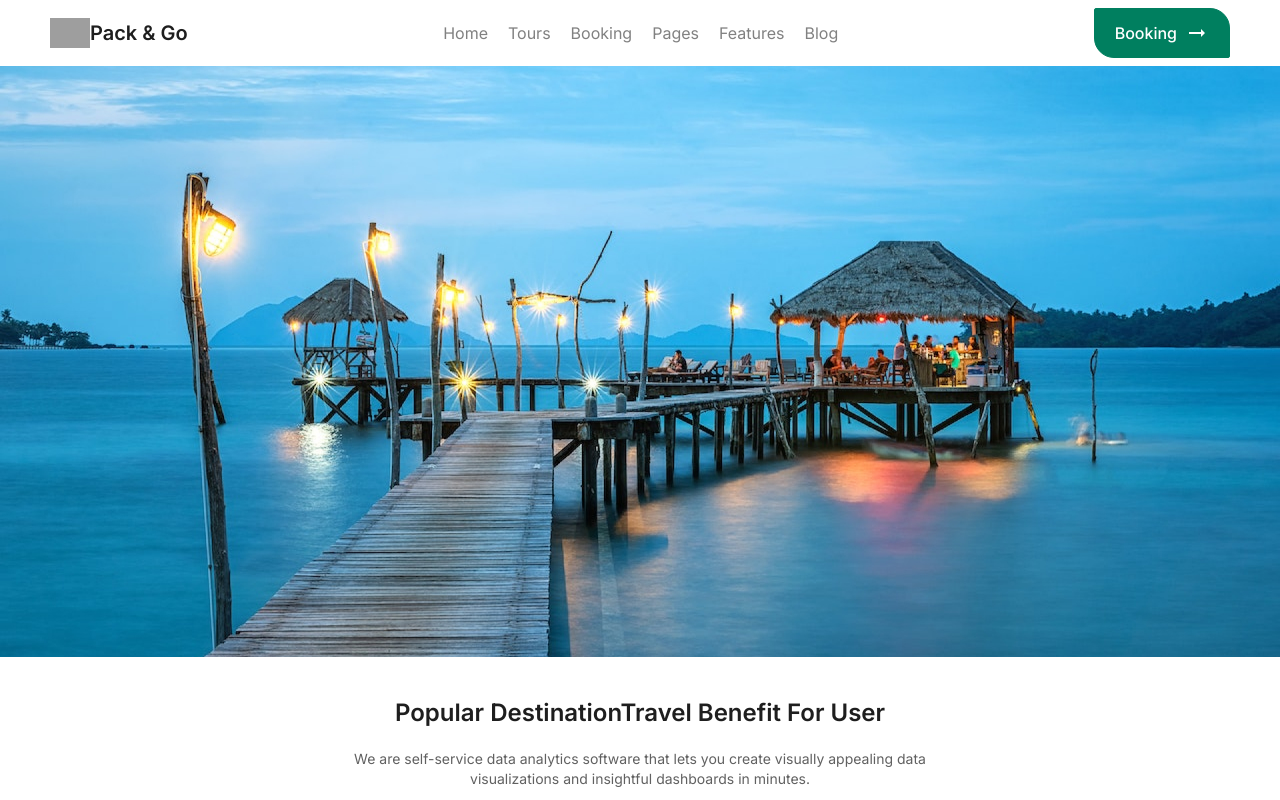
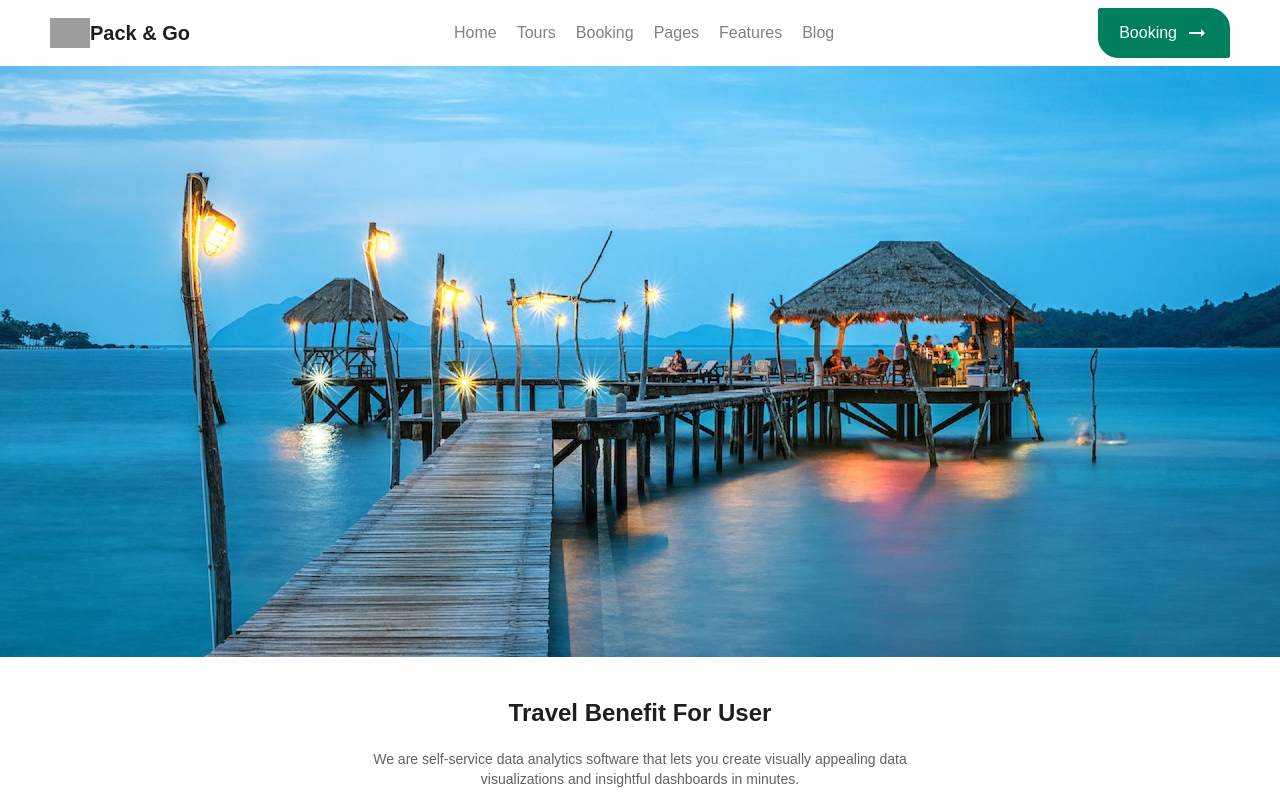
Before and after one commit to taskinahmadalfaruqe/Pack-And-Go-With-NextJS, a Next.js app: page / in a window 1280 px wide. Shown: the top 800 px of the page. Built offline with nearby package versions, Linux system fonts and the light colour scheme; grey boxes are pictures that could not be loaded.

Commit message:
Add Front

```diff
--- a/src/app/(public)/layout.js
+++ b/src/app/(public)/layout.js
@@ -4,7 +4,7 @@ import React from 'react';
 
 const PublicLayout = ({ children }) => {
     return (
-        <div>
+        <div className='font-Popoins'>
             <Navbar></Navbar>
             {children}
             <Footer></Footer>
--- a/src/app/(public)/page.js
+++ b/src/app/(public)/page.js
@@ -9,10 +9,10 @@ export const metadata = {
 
 const HomePage = () => {
   return (
-    <div >
+    <div>
       <Banner></Banner>
+      <TravelBenefit></TravelBenefit>
       <PopularDestination></PopularDestination>
-      <TravelBenefit></TravelBenefit>
     </div>
   );
 };
--- a/src/app/globals.css
+++ b/src/app/globals.css
@@ -1,6 +1,12 @@
 @tailwind base;
 @tailwind components;
 @tailwind utilities;
+
+@import url('https://fonts.googleapis.com/css2?family=Poppins:wght@100;200;300;400;500;600;700;800;900&display=swap');
+
+@import url('https://fonts.googleapis.com/css2?family=Truculenta:opsz,wdth,wght@12..72,75..125,100..900&display=swap');
+
+
 
 /* :root {
   --foreground-rgb: 0, 0, 0;
--- a/src/component/shared/CommonTitle/CommonTitle.js
+++ b/src/component/shared/CommonTitle/CommonTitle.js
@@ -3,8 +3,8 @@ import React from 'react';
 const CommonTitle = ({SectionTitle, SectionDescription}) => {
     return (
         <div className='flex gap-5 flex-col max-w-xl text-center mx-auto mt-10'>
-            <p className='text-2xl font-semibold text-HeadingColor capitalize'>{SectionTitle}</p>
-            <p className='text-sm text-ParagraphColor'>{SectionDescription}</p>
+            <p className='text-2xl font-semibold text-HeadingColor capitalize font-Truculenta'>{SectionTitle}</p>
+            <p className='text-sm text-ParagraphColor font-Popoins'>{SectionDescription}</p>
         </div>
     );
 };
--- a/tailwind.config.js
+++ b/tailwind.config.js
@@ -9,6 +9,10 @@ module.exports = {
     "./src/**/*.{js,ts,jsx,tsx,mdx}",
   ],
   theme: {
+    fontFamily: {
+      'Popoins': ["Poppins", 'sans-serif'],
+      'Truculenta': ["Truculenta", "sans-serif"],
+    },
 
     container: {
       center: true,
```
